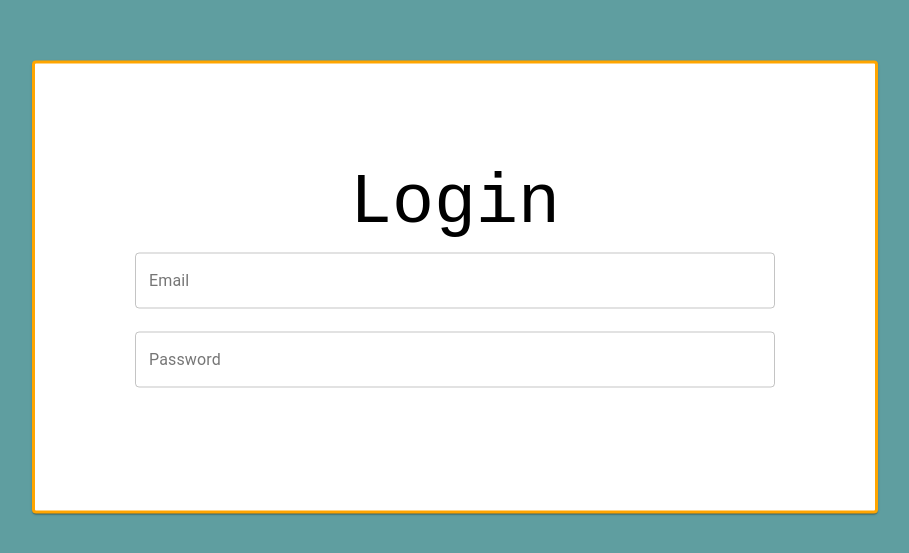
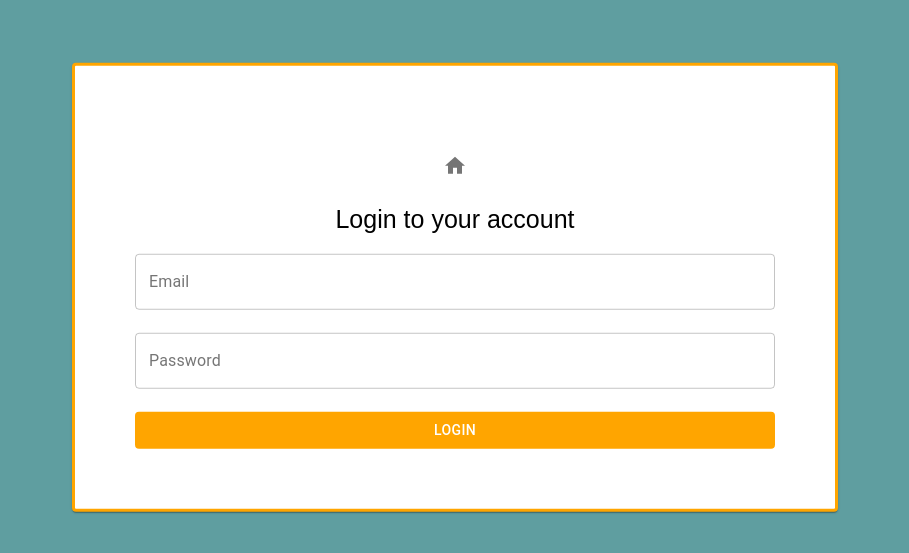
Before and after one commit to jkuo168/POTN_Helpline, a React (Create React App) app in the folder website/: page /#/login in a window 1280 px wide. Shown: the part 113-666 px from the top of the page, without its empty margins (185-1094 px from the left). Built offline with nearby package versions, Linux system fonts and the light colour scheme; no server answers.

Commit message:
Update Login.js

```diff
--- a/website/src/components/login/Login.js
+++ b/website/src/components/login/Login.js
@@ -1,17 +1,25 @@
-import React, { useCallback, useContext } from "react";
+import React, { useCallback, useContext, useState, useEffect } from "react";
 import { withRouter, Redirect } from "react-router";
 import { AuthContext } from "../authentication/Auth.js";
 import app from "../authentication/base.js";
 // styles
-import { makeStyles } from "@material-ui/core/styles";
-
+import {
+  makeStyles,
+  ThemeProvider,
+  createMuiTheme,
+} from "@material-ui/core/styles";
+import { orange } from "@material-ui/core/colors";
 // Login card
 import Card from "@material-ui/core/Card";
 import Container from "@material-ui/core/Container";
-
 // Form
 import FormControl from "@material-ui/core/FormControl";
 import TextField from "@material-ui/core/TextField";
+import ButtonBase from "@material-ui/core/Button";
+import { Link } from "react-router-dom";
+// Home Button
+import IconButton from "@material-ui/core/IconButton";
+import HomeIcon from "@material-ui/icons/Home";
 
 const styles = makeStyles((theme) => ({
   card: {
@@ -26,71 +34,109 @@ const styles = makeStyles((theme) => ({
     borderStyle: "solid",
     width: "50%",
     textAlign: "center",
-    padding: "100px",
+    padding: "60px",
+  },
+  margin: {
+    margin: theme.spacing(1),
+  },
+  submit: {
+    backgroundColor: "orange",
+    color: "white",
+    "&:hover": {
+      backgroundColor: "orange",
+      color: "#FFF",
+    },
   },
 }));
 
+const theme = createMuiTheme({
+  palette: {
+    primary: orange,
+  },
+});
+
 const Login = ({ history }) => {
-  const handleLogin = useCallback(
-    async (event) => {
-      event.preventDefault();
-      const { email, password } = event.target.elements;
-      try {
-        await app
-          .auth()
-          .signInWithEmailAndPassword(email.value, password.value);
-        history.push("/user_home");
-      } catch (error) {
-        alert(error);
-      }
-    },
-    [history]
-  );
+  // login and password states
+  const [email, setEmail] = useState("");
+  const [password, setPassword] = useState("");
 
   const { currentUser } = useContext(AuthContext);
 
-  if (currentUser) {
-    return <Redirect to="/user_home" />;
-  }
+  const handleLogin = (event) => {
+    app
+      .auth()
+      .signInWithEmailAndPassword(email, password)
+      .then(() => {
+        history.push("/user_home");
+      })
+      .catch((error) => {
+        alert(error);
+      });
+
+    event.preventDefault();
+  };
 
   // styles
   const classes = styles();
 
+  if (currentUser) {
+    return <Redirect to="/user_home" />;
+  } else {
     return (
       <div style={{ backgroundColor: "cadetblue", height: "100vh" }}>
         <Card className={classes.card}>
+          <IconButton component={Link} to="/">
+            <HomeIcon />
+          </IconButton>
+          <div
+            style={{
+              color: "black",
+              fontFamily: "Arial, Helvetica, sans-serif",
+              fontSize: "25px",
+              paddingBottom: "20px",
+            }}
+          >
+            Login to your account
+          </div>
           <FormControl
             style={{
               width: "100%",
             }}
           >
-          <div
-            style={{
-              color: "black",
-              font: "monospace",
-              paddingBottom: "10px",
-            }}
-          >
-            Login
-          </div>
             <div>
+              <ThemeProvider theme={theme}>
                 <TextField
                   label="Email"
                   variant="outlined"
+                  value={email}
+                  onInput={(e) => setEmail(e.target.value)}
                   style={{ width: "100%" }}
                 />
+              </ThemeProvider>
             </div>
             <div>
+              <ThemeProvider theme={theme}>
                 <TextField
                   label="Password"
                   variant="outlined"
                   style={{ width: "100%" }}
+                  value={password}
+                  onInput={(e) => setPassword(e.target.value)}
                 />
+              </ThemeProvider>
             </div>
+            <ButtonBase
+              className={classes.submit}
+              key="submit"
+              onClick={handleLogin}
+            >
+              Login
+            </ButtonBase>
           </FormControl>
         </Card>
       </div>
     );
+  }
 };
 
-export default withRouter(Login);
+export default Login;
```
Lines whose indentation alone changed are shown as unchanged.
